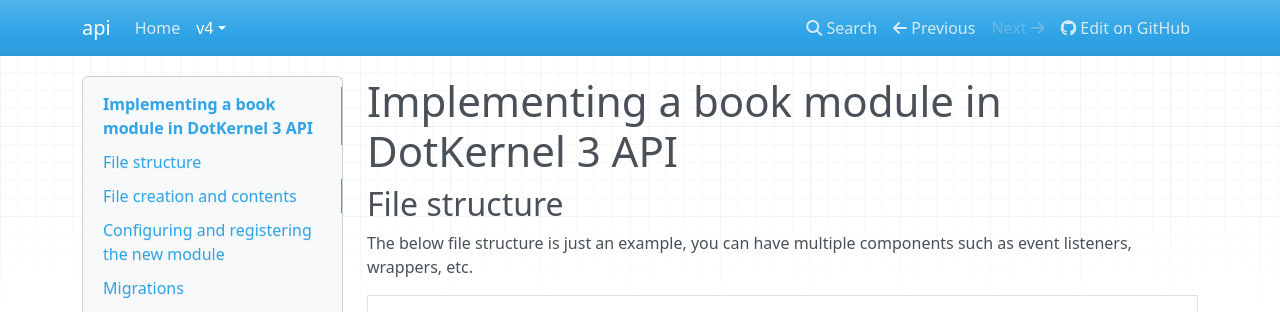
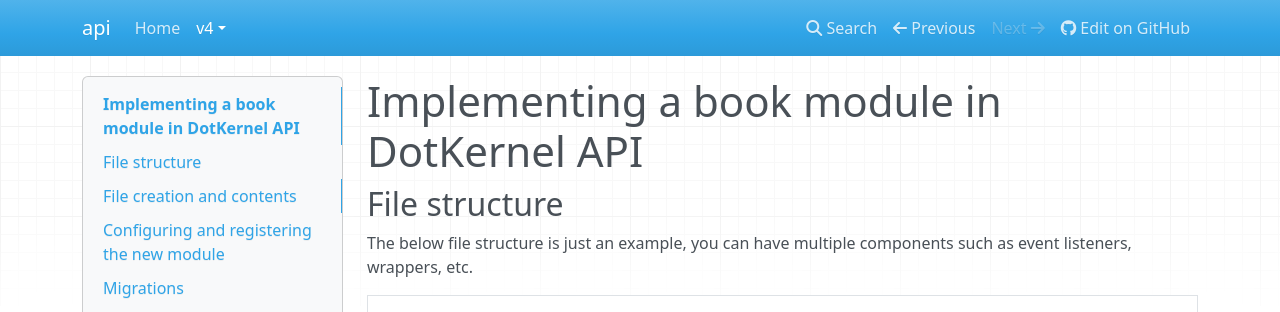
Before and after one commit to dotkernel/api, an MkDocs documentation site: the page built from docs/book/v4/tutorials/create-book-module.md, in a window 1280 px wide and 900 px high. Shown: the top 312 px of the window. Built offline with MkDocs 1.6.1, drawn with Linux system fonts in a browser that asks for light colours; nearby versions of some CDN libraries; some of the changed text lies outside the part shown.

Commit message:
requested changes

```diff
--- a/docs/book/v4/tutorials/create-book-module.md
+++ b/docs/book/v4/tutorials/create-book-module.md
@@ -1,4 +1,4 @@
-# Implementing a book module in DotKernel 3 API
+# Implementing a book module in DotKernel API
 
 ## File structure
 
--- a/mkdocs.yml
+++ b/mkdocs.yml
@@ -1,7 +1,7 @@
 docs_dir: docs/book
 site_dir: docs/html
 extra:
-  project: DotKernel 3 API
+  project: DotKernel API
   current_version: v4
   versions:
     - v4
@@ -18,7 +18,7 @@
       - Tutorials:
           - "Creating a book module": v4/tutorials/create-book-module.md
 site_name: api
-site_description: "DotKernel 3 API"
+site_description: "DotKernel API"
 repo_url: "https://github.com/dotkernel/api"
 plugins:
   - search
```
Also changed, not shown: other parts of docs/book/v4/tutorials/create-book-module.md (+1 -3 lines), README.md (+1 -1 lines), docs/book/v4/introduction/file-structure.md (+1 -1 lines), docs/book/v4/introduction/introduction.md (+2 -2 lines), docs/book/v4/introduction/server-requirements.md (+2 -3 lines).
